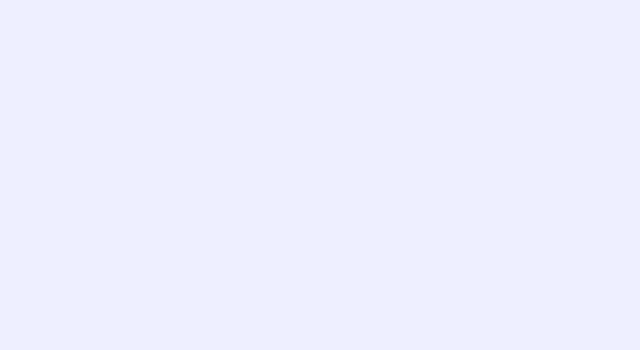
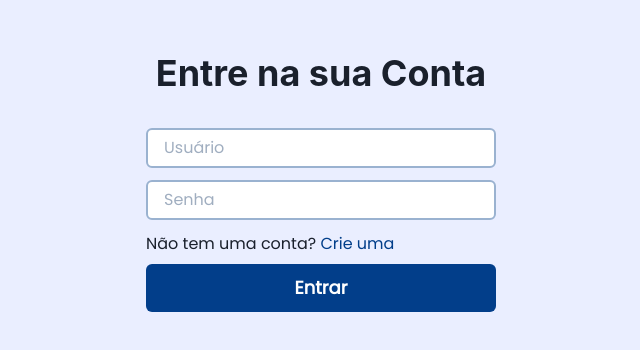
Before and after one commit to CarlosAndre02/resume-online-frontend, a React (Vite) app: page /login in a window 1280 px wide. Before the commit this address had no page. Shown: the part 112-462 px from the top of the page, without its empty margins (319-959 px from the left). Built offline with nearby package versions, Linux system fonts and the light colour scheme; no server answers.

Commit message:
feat: Add public and private routes

```diff
--- a/src/App.tsx
+++ b/src/App.tsx
@@ -2,12 +2,25 @@
 
 import { Home } from './pages/Home';
 import { SignUp } from './pages/SignUp';
+import { Login } from './pages/Login';
+import { EditResume } from './pages/EditResume';
+
+import { AuthContextProvider } from './contexts/AuthContext';
+import { PrivateRoute, PublicRoute } from './routes';
 
 export function App() {
   return (
-    <Routes>
-      <Route path="/" element={<Home />} />
-      <Route path="/signup" element={<SignUp />} />
-    </Routes>
+    <AuthContextProvider>
+      <Routes>
+        <Route element={<PublicRoute redirectTo="/edit-resume" />}>
+          <Route path="/" element={<Home />} />
+          <Route path="/signup" element={<SignUp />} />
+          <Route path="/login" element={<Login />} />
+        </Route>
+        <Route element={<PrivateRoute redirectTo="/login" />}>
+          <Route path="/edit-resume" element={<EditResume />} />
+        </Route>
+      </Routes>
+    </AuthContextProvider>
   );
 }
--- /dev/null
+++ b/src/routes/index.tsx
@@ -0,0 +1,22 @@
+import { Navigate, Outlet } from 'react-router-dom';
+import { useAuth } from '../hooks/useAuth';
+
+type PrivateRouteProp = {
+  redirectTo: string
+}
+
+type PublicRouteProp = {
+  redirectTo: string
+}
+
+export function PrivateRoute({ redirectTo }: PrivateRouteProp) {
+  const { user } = useAuth();
+
+  return user ? <Outlet /> : <Navigate to={redirectTo} />;
+}
+
+export function PublicRoute({ redirectTo }: PublicRouteProp) {
+  const { user } = useAuth();
+
+  return !user ? <Outlet /> : <Navigate to={redirectTo} />;
+}
```
